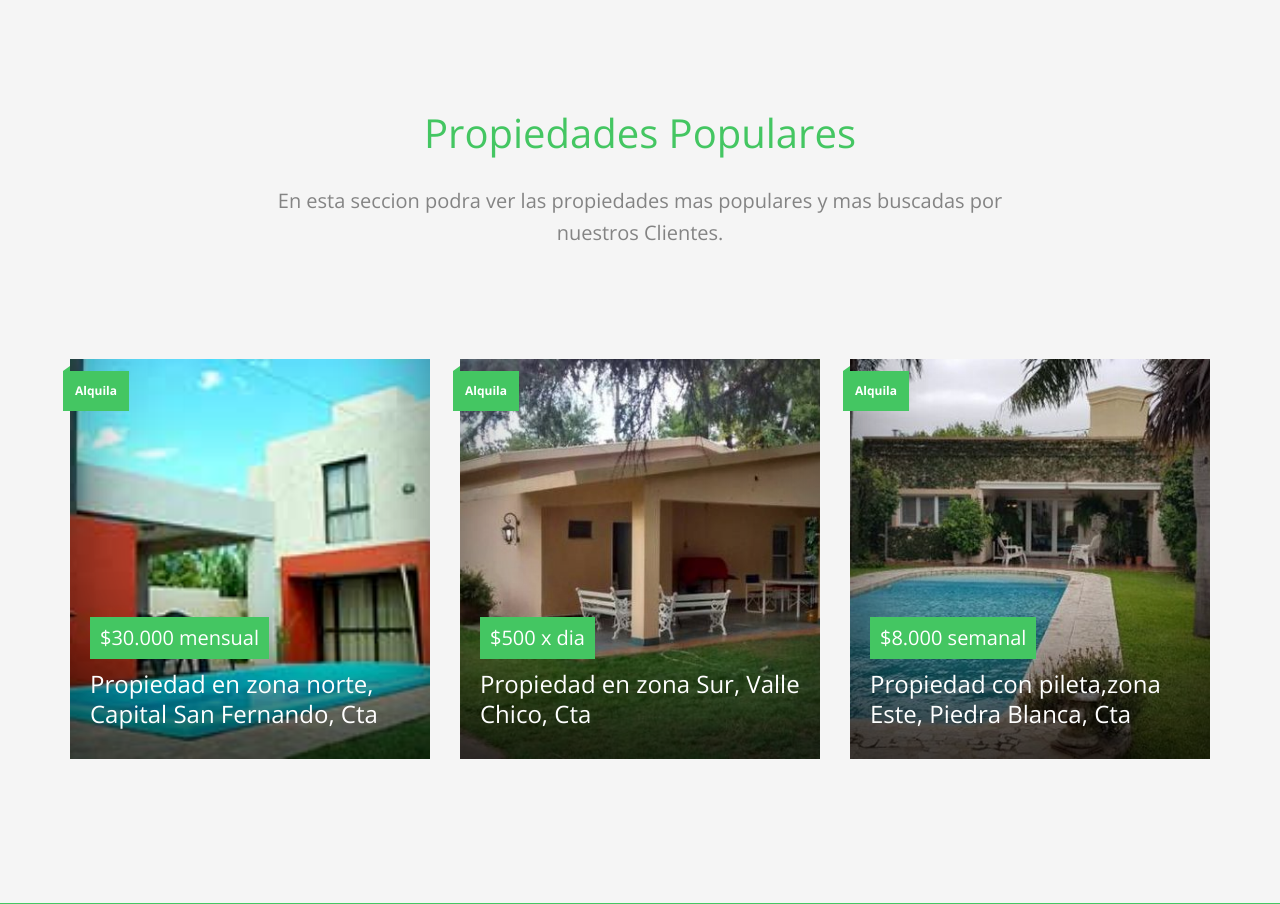
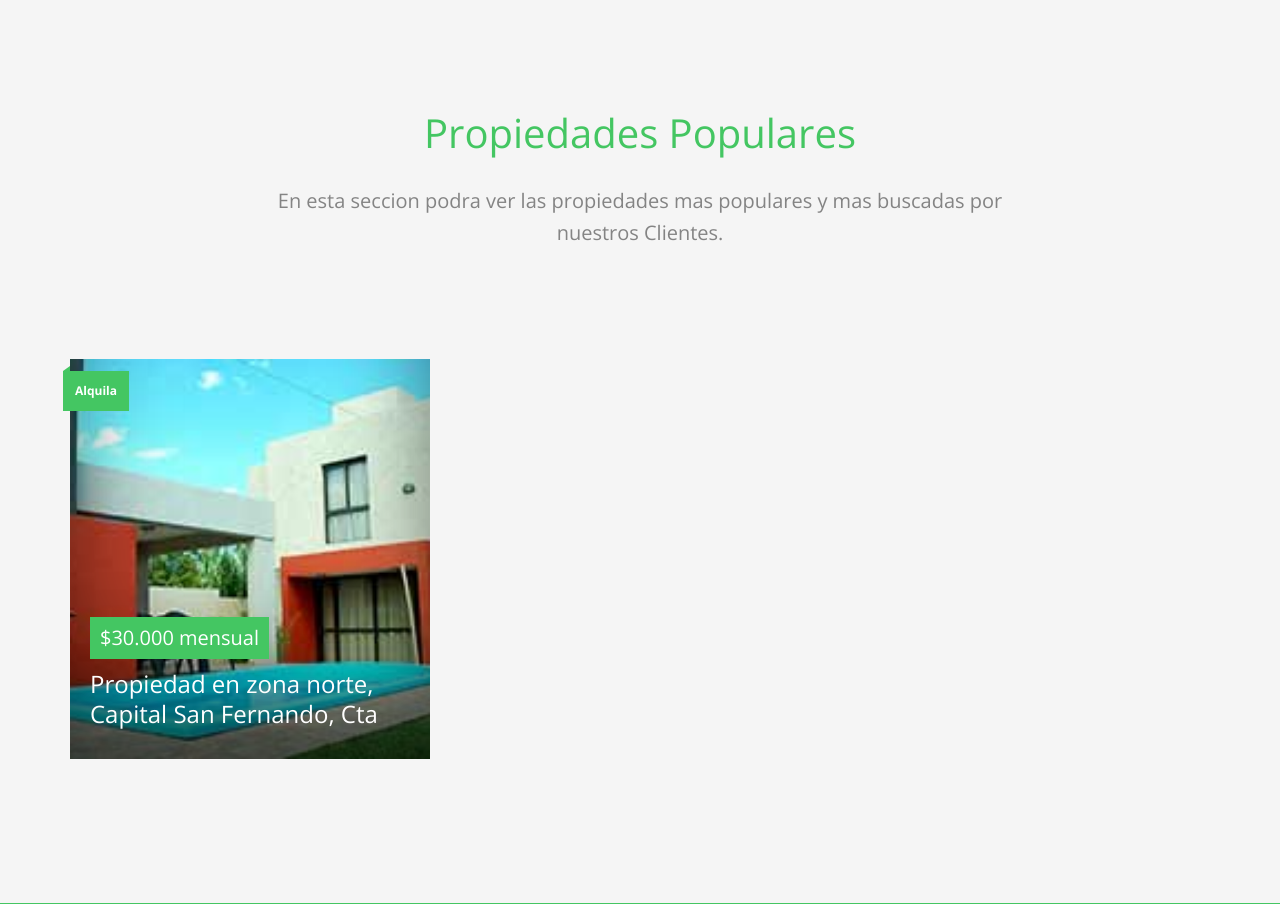
Before and after one commit to maxi-avellaneda/Laboratorio-Inmobiliaria-Prog3, a Django app: template proyec_inmobiliariaPilar/templates/base/home.html in a window 1280 px wide. Shown: the part 1666-2570 px from the top of the page. Run offline with Django 3.2, Linux system fonts and the light colour scheme; the template is opened without the code that fills it, so the values that code supplies are empty; some libraries are stand-ins or nearby versions; some web fonts are replaced.

Commit message:
Home modificado

```diff
--- a/proyec_inmobiliariaPilar/apps/persona/views.py
+++ b/proyec_inmobiliariaPilar/apps/persona/views.py
@@ -45,7 +45,7 @@ def Modificar_Persona(request, id):
                 formulario.save()
                 data={
                 "mensaje":'guardado correctamente',
-                "form": PersonaFisicaForm(instance=servicio),
+                "form": PersonaFisicaForm(instance=persona),
             }
     elif PersonaJuridica.objects.filter(pk = id).exists():
         persona = PersonaJuridica.objects.get(pk= id)
--- a/proyec_inmobiliariaPilar/apps/propiedad/models.py
+++ b/proyec_inmobiliariaPilar/apps/propiedad/models.py
@@ -22,7 +22,7 @@ class Propiedad(models.Model):
     fecha_alta=models.DateTimeField(auto_now_add=True)
 
     def __str__(self):
-        return 'Codigo Propiedad= %s   Tipo Alquiler= %s ' %(self.cod_propiedad,self.tipo_alquiler)
+        return 'Codigo Propiedad= %s   Tipo Alquiler= %s ' %(self.pk,self.tipo_alquiler)
 
 class PropiedadCasa(Propiedad):
     opc=(
--- a/proyec_inmobiliariaPilar/templates/base/home.html
+++ b/proyec_inmobiliariaPilar/templates/base/home.html
@@ -198,6 +198,7 @@ EL DE LA DERECHA SOLO SE USA PARA PONER UNA IAMAGEN ILUSTRATIVA	-->
             </div>
         </div>
         <div class="row">
+
             <div class="col-md-4 animate-box">
                 <a href="#" class="fh5co-property" style="background-image: url({% static 'base/images/Casa_pileta1.jpg' %});">
                     <span class="status">Alquila</span>
@@ -207,25 +208,9 @@ EL DE LA DERECHA SOLO SE USA PARA PONER UNA IAMAGEN ILUSTRATIVA	-->
                     </div>
                 </a>
             </div>
-            <div class="col-md-4 animate-box">
-                <a href="properties.html" class="fh5co-property" style="background-image: url({% static 'base/images/casa-2.jpg' %});">
-                    <span class="status">Alquila</span>
-                    <div class="prop-details">
-                        <span class="price">$500 x dia</span>
-                        <h3>Propiedad en zona Sur, Valle Chico, Cta</h3>
-                    </div>
-                </a>
-            </div>
-            <div class="col-md-4 animate-box">
-                <a href="#" class="fh5co-property" style="background-image: url({% static 'base/images/casa-pileta2.jpg' %});">
-                    <span class="status">Alquila</span>
-                    <div class="prop-details">
-                        <span class="price">$8.000 semanal</span>
-                        <h3>Propiedad con pileta,zona Este, Piedra Blanca, Cta</h3>
-                    </div>
-                </a>
-            </div>
+
         </div>
+
     </div>
 </div>
 
@@ -299,43 +284,3 @@ EL DE LA DERECHA SOLO SE USA PARA PONER UNA IAMAGEN ILUSTRATIVA	-->
 </div>
 
 {% endblock %}
-<!-- fh5co-blog-section - contactarse con los Agentes o administradores-->
-<!--<div id="fh5co-contact" class="fh5co-contact">
-    <div class="half-contact">
-        <div class="container-fluid">
-            <div class="row">
-                <div class="col-md-12 col-md-offset-0 text-center heading-section animate-box">
-                    <h3>Si quieres alquilar alguna Propiedad, CONTACTANOS</h3>
-                    <p>Completá el siguiente formulario con los datos del titular que alquilará la propiedad.</p>
-                </div>
-            </div>
-            <div class="row">
-                <div class="col-md-12 animate-box">
-                    <div class="row">
-                        <div class="col-md-12">
-                            <div class="form-group">
-                                <input type="text" class="form-control" placeholder="Nombre y Apellido">
-                            </div>
-                        </div>
-                        <div class="col-md-12">
-                            <div class="form-group">
-                                <input type="text" class="form-control" placeholder="Email">
-                            </div>
-                        </div>
-                        <div class="col-md-12">
-                            <div class="form-group">
-                                <textarea name="" class="form-control" id="" cols="30" rows="7" placeholder="Mensaje"></textarea>
-                            </div>
-                        </div>
-                        <div class="col-md-12">
-                            <div class="form-group">
-                                <input type="submit" value="Enviar Mensaje" class="btn btn-primary">
-                            </div>
-                        </div>
-                    </div>
-                </div>
-            </div>
-        </div>
-    </div>
-    <div class="half-bg" style="background-image: url({% static 'base/images/cover_bg_2.jpg' %});"></div>
-</div>-->
```
Also changed, not shown: proyec_inmobiliariaPilar/apps/propiedad/templates/propiedad/lista_propiedades.html (+0 -9 lines).
